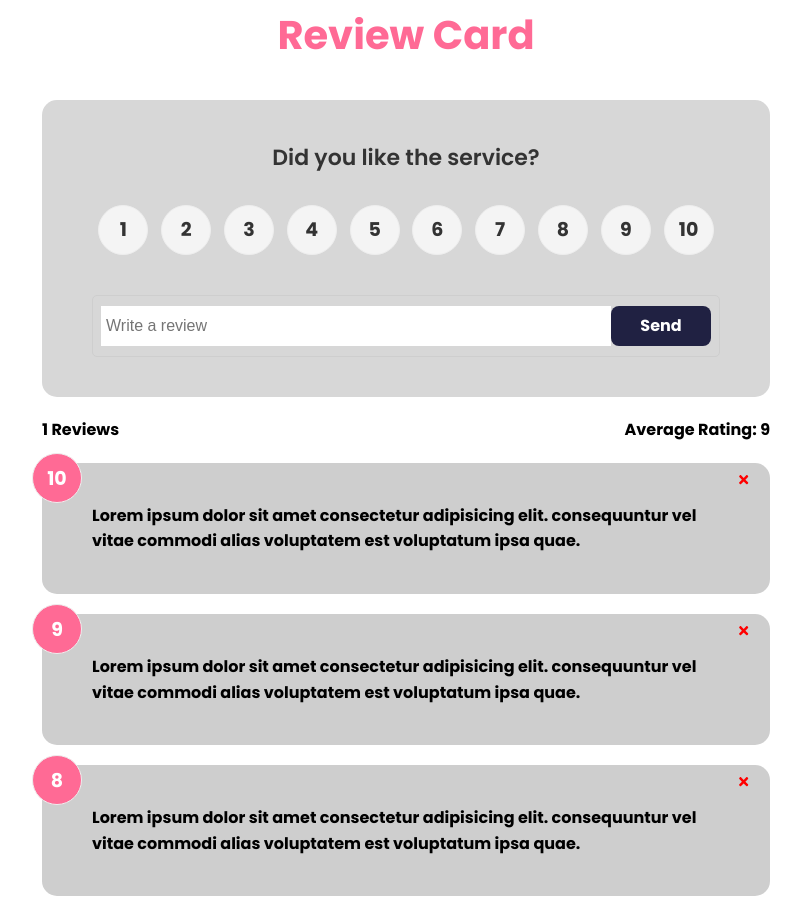
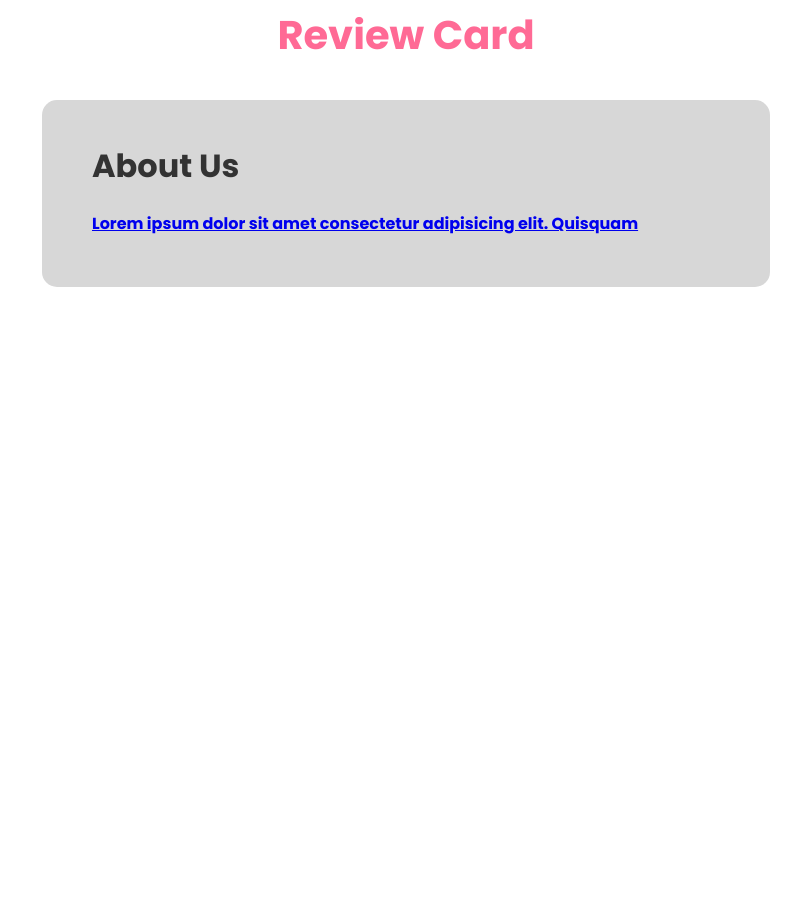
Before and after one commit to Zarman-oss/Practice-react-UI-App, a React (Create React App) app: page /about in a window 1280 px wide. Shown: the whole page, without its empty margins (234-1035 px from the left). After the commit the page ends 800 px from the top, so only its background shows below. Built offline with nearby package versions, Linux system fonts and the light colour scheme.

Commit message:
commit about linkni icon

```diff
--- a/package.json
+++ b/package.json
@@ -6,10 +6,13 @@
     "@testing-library/jest-dom": "^5.17.0",
     "@testing-library/react": "^13.4.0",
     "@testing-library/user-event": "^13.5.0",
+    "framer-motion": "^10.13.0",
     "react": "^18.2.0",
     "react-dom": "^18.2.0",
     "react-icons": "^4.10.1",
+    "react-router-dom": "^6.14.2",
     "react-scripts": "5.0.1",
+    "uuid": "^9.0.0",
     "web-vitals": "^2.1.4"
   },
   "scripts": {
--- a/src/App.js
+++ b/src/App.js
@@ -1,3 +1,5 @@
+import { BrowserRouter as Router, Route, Routes } from 'react-router-dom';
+import { v4 as uuidv4 } from 'uuid';
 import { useState } from 'react';
 import Header from './Components/Header';
 import FeedbackList from './Components/FeedbackList';
@@ -5,24 +7,46 @@ import './index.css';
 import FeedbackData from './Data/FeedbackData';
 import FeedbackStats from './Components/FeedbackStats';
 import FeedbackForm from './Components/FeedbackForm';
+import AboutPage from './Pages/AboutPage';
+import AboutIconLink from './Components/AboutIconLink';
 
 function App() {
   const [feedback, setFeedback] = useState(FeedbackData);
 
+  const addFeedback = (newFeedback) => {
+    newFeedback.id = uuidv4();
+    setFeedback([newFeedback, ...feedback]);
+  };
   const deleteFeedback = (id) => {
     if (window.confirm('Are you sure?'))
       setFeedback(feedback.filter((item) => item.id !== id));
   };
 
   return (
-    <>
+    <Router>
       <Header text={'Review Card'} />
       <div className="container">
-        <FeedbackForm />
-        <FeedbackStats feedback={feedback} />
-        <FeedbackList feedback={feedback} handleDelete={deleteFeedback} />
+        <Routes>
+          <Route
+            exact
+            path="/"
+            element={
+              <>
+                <FeedbackForm handleAdd={addFeedback} />
+                <FeedbackStats feedback={feedback} />
+                <FeedbackList
+                  feedback={feedback}
+                  handleDelete={deleteFeedback}
+                />
+              </>
+            }
+          ></Route>
+
+          <Route path="/about" element={<AboutPage />} />
+        </Routes>
+        <AboutIconLink />
       </div>
-    </>
+    </Router>
   );
 }
 
--- /dev/null
+++ b/src/Components/AboutIconLink.jsx
@@ -0,0 +1,13 @@
+import { FaQuestion } from 'react-icons/fa';
+import { Link } from 'react-router-dom';
+
+export default function AboutIconLink() {
+  return (
+    <div className="about-link">
+        <Link to="/about">
+        <FaQuestion size={40} />
+        </Link>
+
+    </div>
+  );
+}
--- a/src/Components/FeedbackForm.jsx
+++ b/src/Components/FeedbackForm.jsx
@@ -3,7 +3,7 @@ import Card from './Shared/Card';
 import Button from './Shared/Button';
 import RatingSelect from './RatingSelect';
 
-function FeedbackForm() {
+function FeedbackForm({ handleAdd }) {
   const [text, setText] = useState('');
   const [rating, setRating] = useState('');
   const [btnDisabled, setbtnDisabled] = useState('true');
@@ -23,17 +23,31 @@ function FeedbackForm() {
     }
     setText(e.target.value);
   };
+
+  const handleSubmitForm = (e) => {
+    e.preventDefault();
+    if (text.trim().length > 10) {
+      const newFeedback = {
+        text,
+        rating,
+      };
+
+      handleAdd(newFeedback);
+      setText('');
+    }
+  };
+
   return (
     <Card>
-      <form>
+      <form onSubmit={handleSubmit}>
         <h2>Did you like the service?</h2>
-        <RatingSelect select={(rating) =>{}} />
+        <RatingSelect select={(rating) => setRating(rating)} />
         <div className="input-group">
           <input
             type="text"
             className="form-control"
             placeholder="Write a review"
-            onChange={handleSubmit}
+            onChange={handleSubmitForm}
             value={text}
           />
           <Button isDisabled={btnDisabled} type="submit">
--- a/src/Components/FeedbackList.jsx
+++ b/src/Components/FeedbackList.jsx
@@ -1,3 +1,4 @@
+import { motion, AnimatePresence } from 'framer-motion';
 import FeedbackItem from './FeedbackItem';
 function FeedbackList({ feedback, handleDelete }) {
   if (!feedback || feedback.length === 0) {
@@ -7,13 +8,35 @@ function FeedbackList({ feedback, handleDelete }) {
       </div>
     );
   }
+
   return (
     <div className="feedback-list">
-      {feedback.map((item) => (
-        <FeedbackItem key={item.id} item={item} handleDelete={handleDelete} />
-      ))}
+      <AnimatePresence>
+        {feedback.map((item) => (
+          <motion.div
+            key={item.id}
+            initial={{ opacity: 0 }}
+            animate={{ opacity: 1 }}
+            exit={{ opacity: 0 }}
+          >
+            <FeedbackItem
+              key={item.id}
+              item={item}
+              handleDelete={handleDelete}
+            />
+          </motion.div>
+        ))}
+      </AnimatePresence>
     </div>
   );
+
+  // return (
+  //   <div className="feedback-list">
+  //     {feedback.map((item) => (
+  //       <FeedbackItem key={item.id} item={item} handleDelete={handleDelete} />
+  //     ))}
+  //   </div>
+  // );
 }
 
 export default FeedbackList;
--- /dev/null
+++ b/src/Pages/AboutPage.jsx
@@ -0,0 +1,19 @@
+import { Link } from 'react-router-dom';
+import Card from '../Components/Shared/Card';
+
+function AboutPage() {
+  return (
+    <Card>
+      <div className="about">
+        <h1>About Us</h1>
+        <p>
+          <Link to="/About">
+            Lorem ipsum dolor sit amet consectetur adipisicing elit. Quisquam
+          </Link>
+        </p>
+      </div>
+    </Card>
+  );
+}
+
+export default AboutPage;
```
Also changed, not shown: 1 other file (tests, documents, lock files or other folders).
